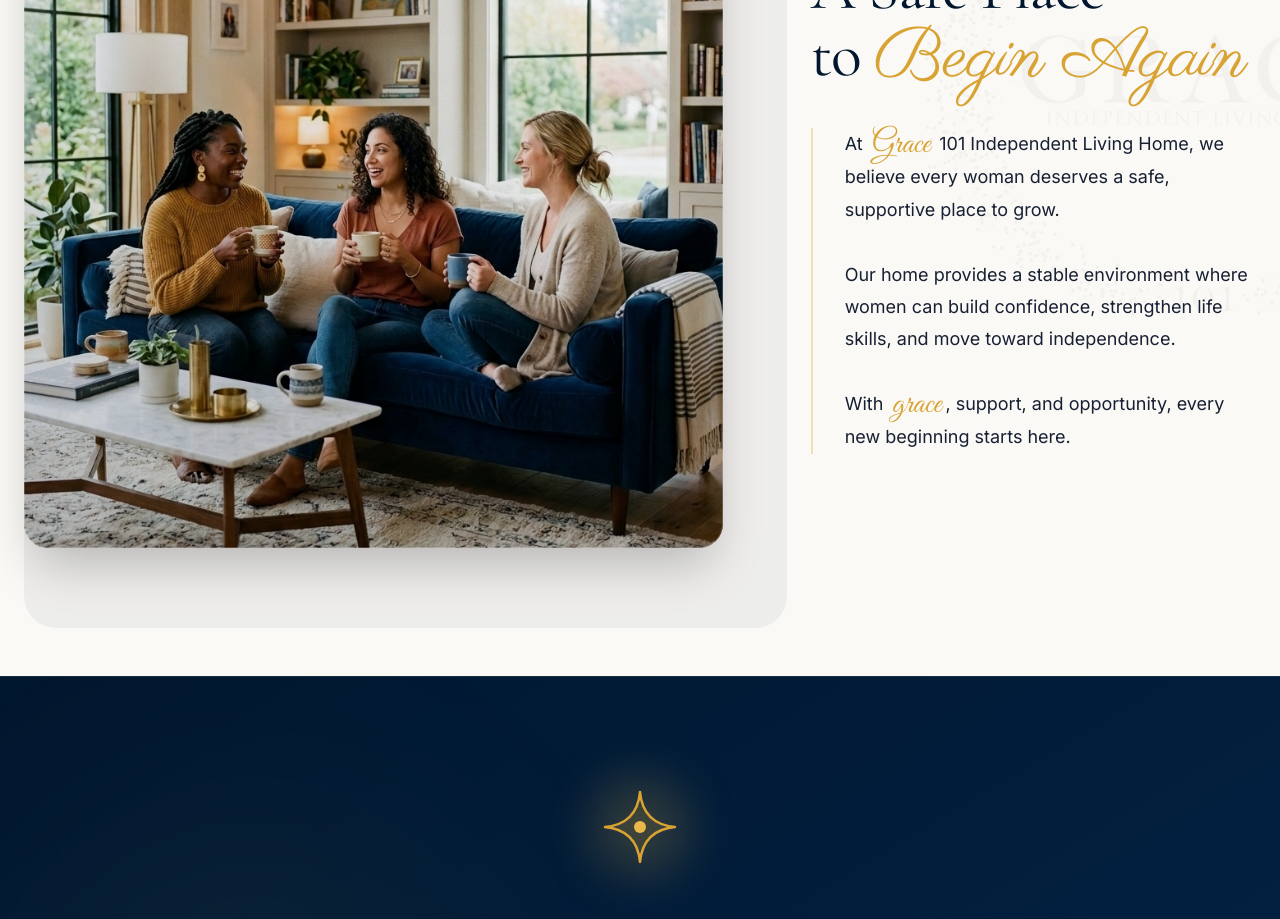
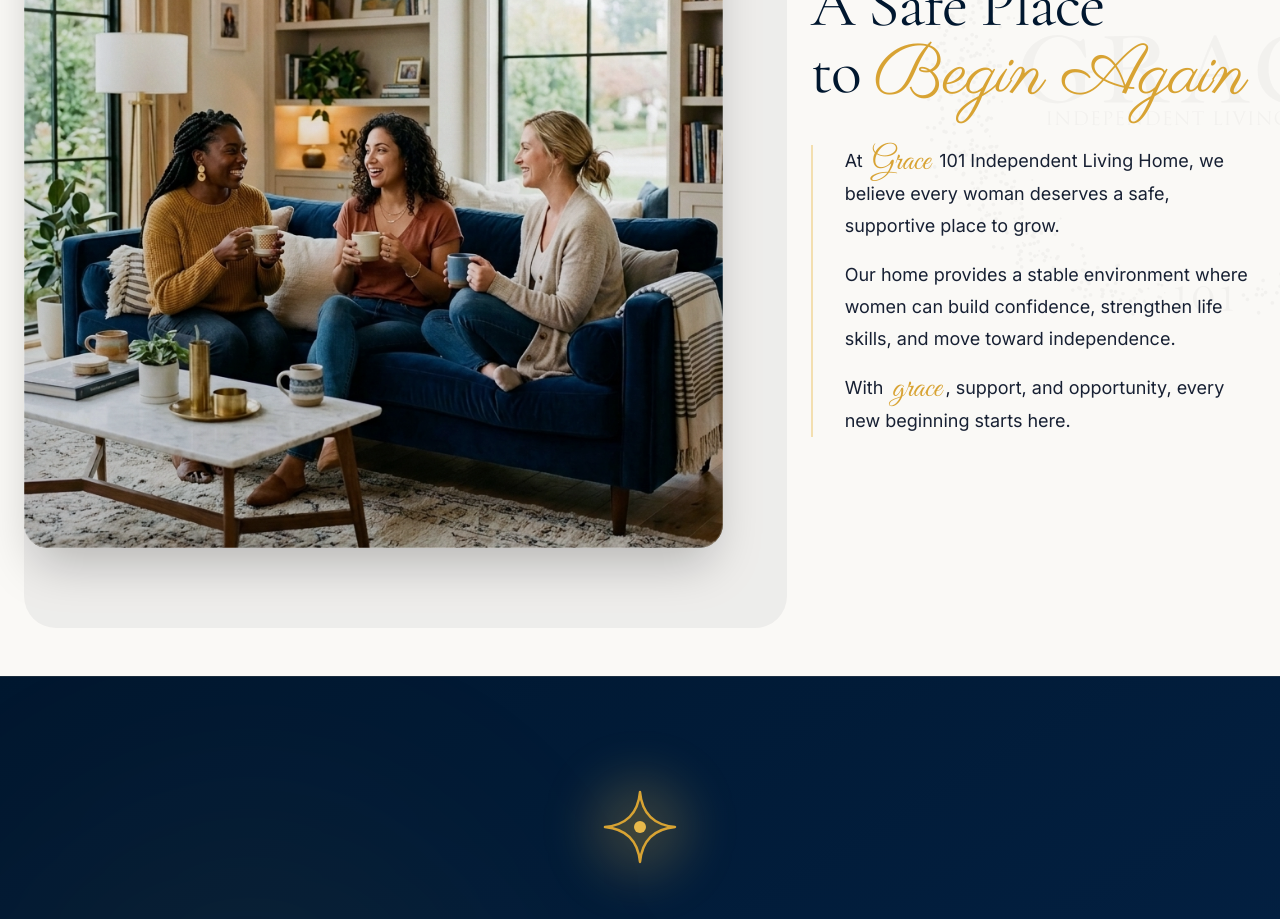
Before and after one commit to HiddenGems810/grace-website, a Next.js app: page / in a window 1280 px wide. Shown: the part 1000-1919 px from the top of the page. Built offline with nearby package versions, Linux system fonts and the light colour scheme; a web font is replaced by a local one.

Commit message:
Fix excessive paragraph spacing in About section

```diff
--- a/components/sections/AboutSection.tsx
+++ b/components/sections/AboutSection.tsx
@@ -70,12 +70,14 @@ export function AboutSection() {
             </ScrollReveal>
 
             <ScrollReveal y={20}>
-              <div className="pl-6 md:pl-8 border-l-2 border-[var(--color-gold-400)]/40 mb-10">
+              <div className="pl-6 md:pl-8 border-l-2 border-[var(--color-gold-400)]/40 mb-10 flex flex-col space-y-4">
                 <p className="font-sans text-[16px] md:text-[18px] text-[var(--color-text)] leading-[1.8] text-pretty">
                   At <span className="font-script text-[32px] text-[var(--color-gold-500)] leading-none align-middle mx-1">Grace</span> 101 Independent Living Home, we believe every woman deserves a safe, supportive place to grow.
-                  <br /><br />
+                </p>
+                <p className="font-sans text-[16px] md:text-[18px] text-[var(--color-text)] leading-[1.8] text-pretty">
                   Our home provides a stable environment where women can build confidence, strengthen life skills, and move toward independence.
-                  <br /><br />
+                </p>
+                <p className="font-sans text-[16px] md:text-[18px] text-[var(--color-text)] leading-[1.8] text-pretty">
                   With <span className="font-script text-[32px] text-[var(--color-gold-500)] leading-none align-middle mx-1">grace</span>, support, and opportunity, every new beginning starts here.
                 </p>
               </div>
```
